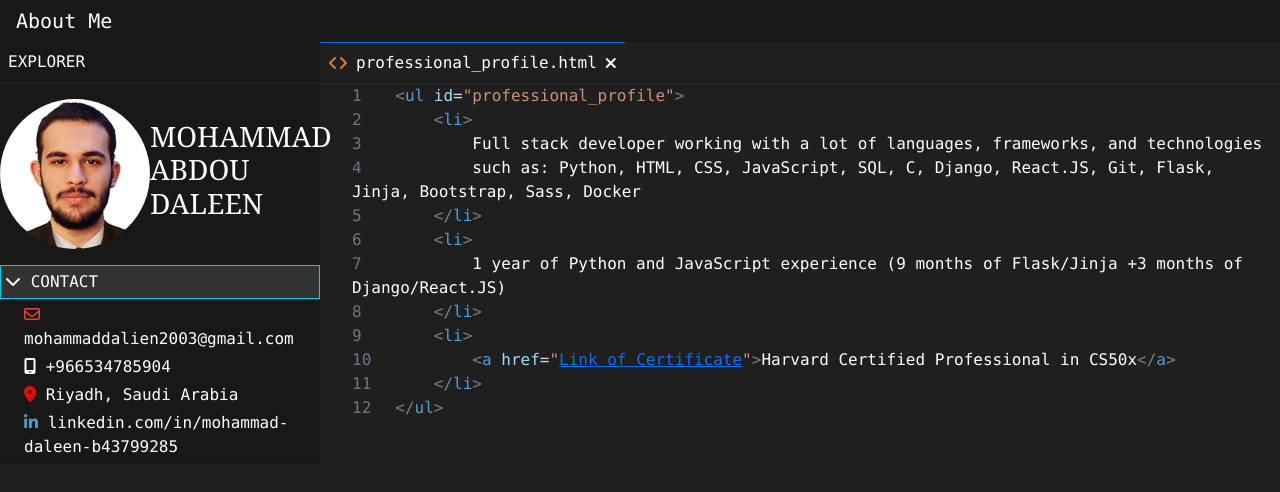
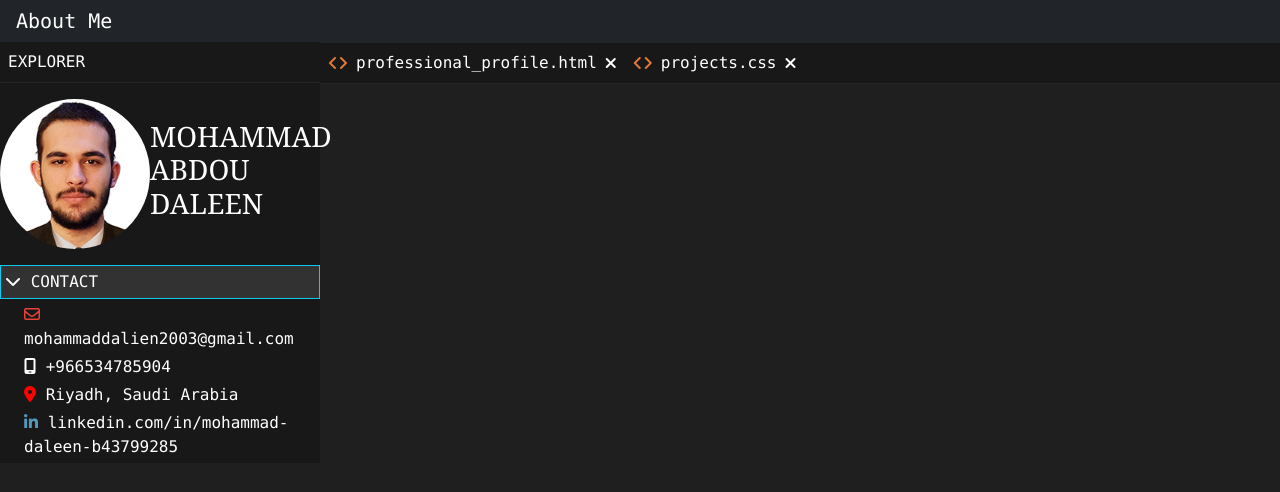
Before and after one commit to MohammadDaleen/cv, a Django app: page / in a window 1280 px wide. Shown: the top 492 px of the page. Run offline with Django 4.2, Linux system fonts and the light colour scheme; some libraries are stand-ins or nearby versions.

Commit message:
make tabs responsive

```diff
--- a/resume/static/resume/main.js
+++ b/resume/static/resume/main.js
@@ -2,22 +2,38 @@ document.addEventListener('DOMContentLoaded', function() {
 
   // Use buttons to toggle between views
   document.querySelector('#professional-profile').addEventListener('click', () => load_tab('professional-profile'));
-  document.querySelector('#sent').addEventListener('click', () => load_mailbox('sent'));
-  document.querySelector('#archived').addEventListener('click', () => load_mailbox('archive'));
-  document.querySelector('#compose').addEventListener('click', compose_email);
-
-  // By default, load the inbox
-  load_mailbox('inbox');
-
+  document.querySelector('#projects').addEventListener('click', () => load_tab('projects'));
 });
 
+// Tabs
+tabsIDs = ["professional-profile", "projects"]
 
 /* Mailbox: When a user visits their Inbox, Sent mailbox, or Archive, load the appropriate mailbox. */
-function load_mailbox(mailbox) {
+function load_tab(tab) {
 
-  // Show the mailbox and hide other views
-  document.querySelector('#email-view').style.display = 'none';
-  document.querySelector('#emails-view').style.display = 'block';
-  document.querySelector('#compose-view').style.display = 'none';
+  setTabsToDefault();
+
+  // Show current code
+  const currentCode = document.querySelector(`#${tab}-code`);
+  currentCode.style.display = 'block';
+  // Set current tab background to selected color
+  const currentTab = document.querySelector(`#${tab}`);
+  currentTab.style.background = '#1f1f1f';
+  currentTab.classList.add("border-primary");
+  currentTab.classList.add("border-top");
 
 }
+
+// Set tabs to default
+function setTabsToDefault(){
+  for (let i = 0; i < tabsIDs.length; i++) {
+    // Hide tab code
+    const tabCode = document.querySelector(`#${tabsIDs[i]}-code`);
+    tabCode.style.display = 'none';
+    // Set tab background to default color
+    const tab = document.querySelector(`#${tabsIDs[i]}`);
+    tab.style.background = '#181818';
+    tab.classList.remove("border-primary");
+    tab.classList.remove("border-top");
+  }
+}
--- a/resume/static/resume/styles.css
+++ b/resume/static/resume/styles.css
@@ -3,15 +3,15 @@ body {
 }
 
 #navbar {
-    background: #181818 !important;
+    background: #181818;
 }
 
 #sidebar {
-    background: #181818 !important;
+    background: #181818;
 }
 
 #sidebar #selected {
-    background: #323232 !important;
+    background: #323232;
 }
 
 #profile {
@@ -21,6 +21,11 @@ body {
 
 body {
     background: #1f1f1f;
+}
+
+/* change cursor form when hovering on tabs text */
+#professional-profile, #projects {
+    cursor: pointer;
 }
 
 /* Style code part */
@@ -60,24 +65,3 @@ li:before {
 .sub-sign {
     color: #80807a;
 }
-
-/* Tabs for code */
-.tab-1 {
-    margin-left: 1rem;
-}
-
-.tab-2 {
-    margin-left: 2rem;
-}
-
-.tab-3 {
-    margin-left: 3rem;
-}
-
-.tab-4 {
-    margin-left: 4rem;
-}
-
-.tab-5 {
-    margin-left: 5rem;
-}
--- a/resume/templates/resume/index.html
+++ b/resume/templates/resume/index.html
@@ -47,9 +47,12 @@
                 </p>
             </div>
         </div>
+
+
         <div id="main" class="col-9 p-0">
-            <div class='d-flex align-items-center border-dark border-bottom'>
-                <div id="professional-profile" class="d-flex align-items-center justify-content-center border-primary border-top p-2">
+            <div id="navbar" class='d-flex align-items-center border-dark border-bottom border-top'>
+
+                <div id="professional-profile" class="d-flex align-items-center justify-content-center p-2">
                     <div class="d-flex justify-content-start align-items-center">
                         <i class="fa-solid fa-angle-left" style="color: #e37932;"></i>
                         <i class="fa-solid fa-angle-right" style="color: #e37932;"></i>
@@ -59,8 +62,21 @@
                     </div>
                     <i class="fa-solid fa-xmark" style="color: #ffffff;"></i>
                 </div>
+
+                <div id="projects" class="d-flex align-items-center justify-content-center p-2">
+                    <div class="d-flex justify-content-start align-items-center">
+                        <i class="fa-solid fa-angle-left" style="color: #e37932;"></i>
+                        <i class="fa-solid fa-angle-right" style="color: #e37932;"></i>
+                    </div>
+                    <div class="mx-2">
+                        projects.css
+                    </div>
+                    <i class="fa-solid fa-xmark" style="color: #ffffff;"></i>
+                </div>
+
             </div>
-            <ol>
+
+            <ol id="professional-profile-code" style="display: none;">
                 <li><span class="ms-4 sub-sign">&lt;</span><span class="tag">ul</span>&nbsp;<span class="attr">id</span><span class="sign">=</span><span class="string">"professional_profile"</span><span class="sub-sign">&gt;</span></li>
 
                 <li><span class="sub-sign ms-4">{% for i in "iiii" %}&nbsp;{% endfor %}&lt;</span><span class="tag">li</span><span class="sub-sign">&gt;</span></li>
@@ -78,6 +94,27 @@
 
                 <li class="d-flex"><span class="ms-4 sub-sign">&lt;/</span><span class="tag">ul</span><span class="sub-sign">&gt;</span></li>
             </ol>
+
+            <ol id="projects-code" style="display: none;">
+                <li><span class="ms-4 sub-sign">&lt;</span><span class="tag">ul</span>&nbsp;<span class="attr">id</span><span class="sign">=</span><span class="string">"foo"</span><span class="sub-sign">&gt;</span></li>
+
+                <li><span class="sub-sign ms-4">{% for i in "iiii" %}&nbsp;{% endfor %}&lt;</span><span class="tag">li</span><span class="sub-sign">&gt;</span></li>
+                <li><span class="ms-4">{% for i in "iiiiiiii" %}&nbsp;{% endfor %}Full stack developer working with a lot of languages, frameworks, and technologies</span></li>
+                <li><span class="ms-4">{% for i in "iiiiiiii" %}&nbsp;{% endfor %}such as: Python, HTML, CSS, JavaScript, SQL, C, Django, React.JS, Git, Flask, Jinja, Bootstrap, Sass, Docker</span></li>
+                <li><span class="sub-sign ms-4">{% for i in "iiii" %}&nbsp;{% endfor %}&lt;/</span><span class="tag">li</span><span class="sub-sign">&gt;</span></li>
+
+                <li><span class="sub-sign ms-4">{% for i in "iiii" %}&nbsp;{% endfor %}&lt;</span><span class="tag">li</span><span class="sub-sign">&gt;</span></li>
+                <li><span class="ms-4">{% for i in "iiiiiiii" %}&nbsp;{% endfor %}1 year of Python and JavaScript experience (9 months of Flask/Jinja +3 months of Django/React.JS)</span></li>
+                <li><span class="sub-sign ms-4">{% for i in "iiii" %}&nbsp;{% endfor %}&lt;/</span><span class="tag">li</span><span class="sub-sign">&gt;</span></li>
+
+                <li><span class="sub-sign ms-4">{% for i in "iiii" %}&nbsp;{% endfor %}&lt;</span><span class="tag">li</span><span class="sub-sign">&gt;</span></li>
+                <li class="d-flex"><span class="ms-4">{% for i in "iiiiiiii" %}&nbsp;{% endfor %}<span class="sub-sign">&lt;</span><span class="tag">a</span><span class="attr">&nbsp;href</span><span class="sign">=</span><span class="string">"</span><a href="https://certificates.cs50.io/2b7e2e2f-398a-4945-9944-f7ee59d0bc77.pdf" target="_blank" rel="noopener noreferrer">Link of Certificate</a><span class="string">"</span><span class="sub-sign">&gt;</span>Harvard Certified Professional in CS50x<span class="sub-sign">&lt;/</span><span class="tag">a</span><span class="sub-sign">&gt;</span></span></li>
+                <li class="d-flex"><span class="sub-sign ms-4">{% for i in "iiii" %}&nbsp;{% endfor %}&lt;/</span><span class="tag">li</span><span class="sub-sign">&gt;</span></li>
+
+                <li class="d-flex"><span class="ms-4 sub-sign">&lt;/</span><span class="tag">ul</span><span class="sub-sign">&gt;</span></li>
+            </ol>
+
+
         </div>
     </div>
 {% endblock %}
--- a/resume/templates/resume/layout.html
+++ b/resume/templates/resume/layout.html
@@ -8,6 +8,7 @@
         <script src="https://cdn.jsdelivr.net/npm/bootstrap@5.3.1/dist/js/bootstrap.bundle.min.js" integrity="sha384-HwwvtgBNo3bZJJLYd8oVXjrBZt8cqVSpeBNS5n7C8IVInixGAoxmnlMuBnhbgrkm" crossorigin="anonymous"></script>
         <script src="https://kit.fontawesome.com/4f85788e6f.js" crossorigin="anonymous"></script>
         <link href="{% static 'resume/styles.css' %}" rel="stylesheet">
+        <script src="{% static 'resume/main.js' %}"></script>
     </head>
     <body class="p-0">
         <nav id="navbar" class="bg-dark navbar navbar-dark navbar-expand-lg p-1">
```
